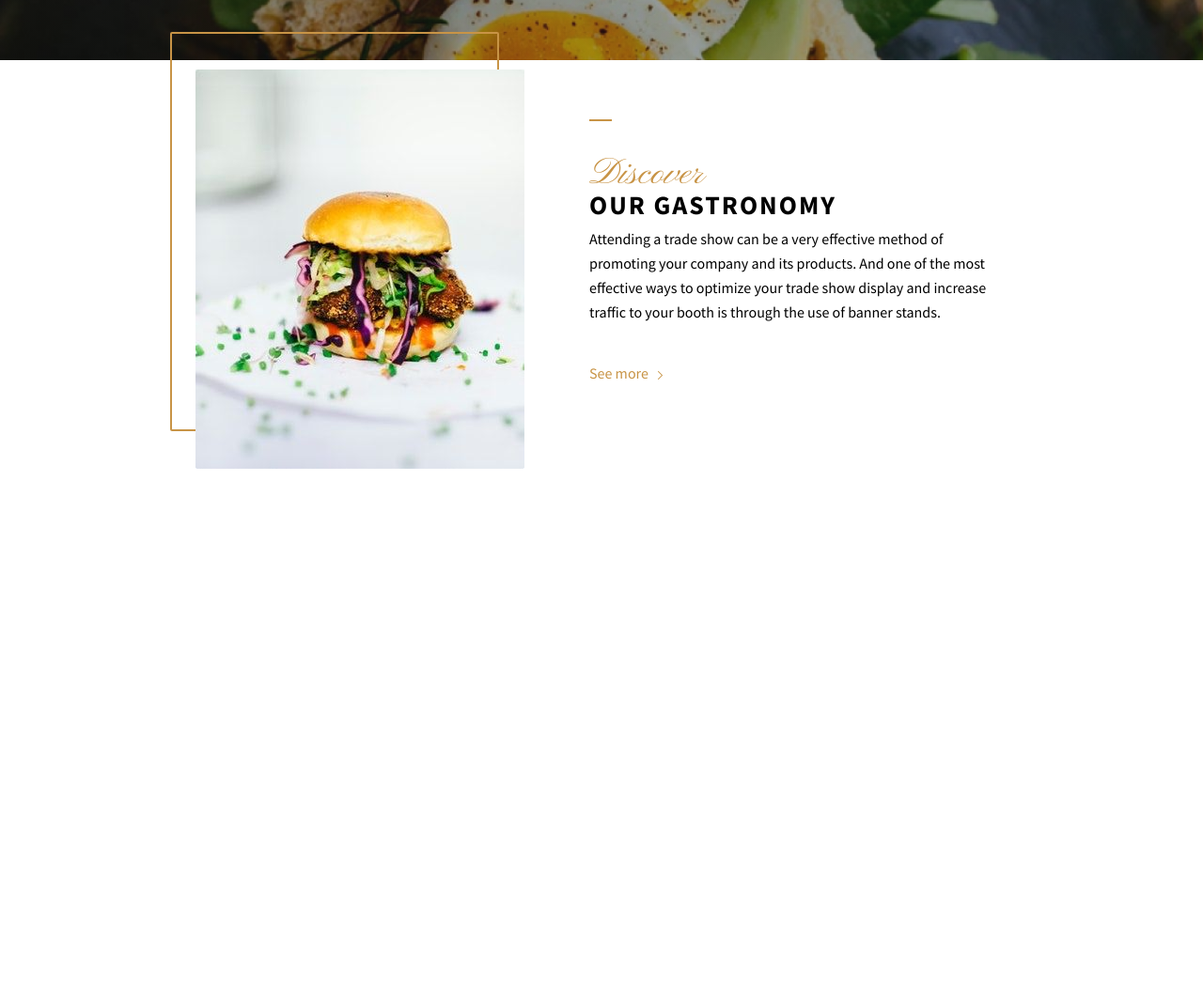
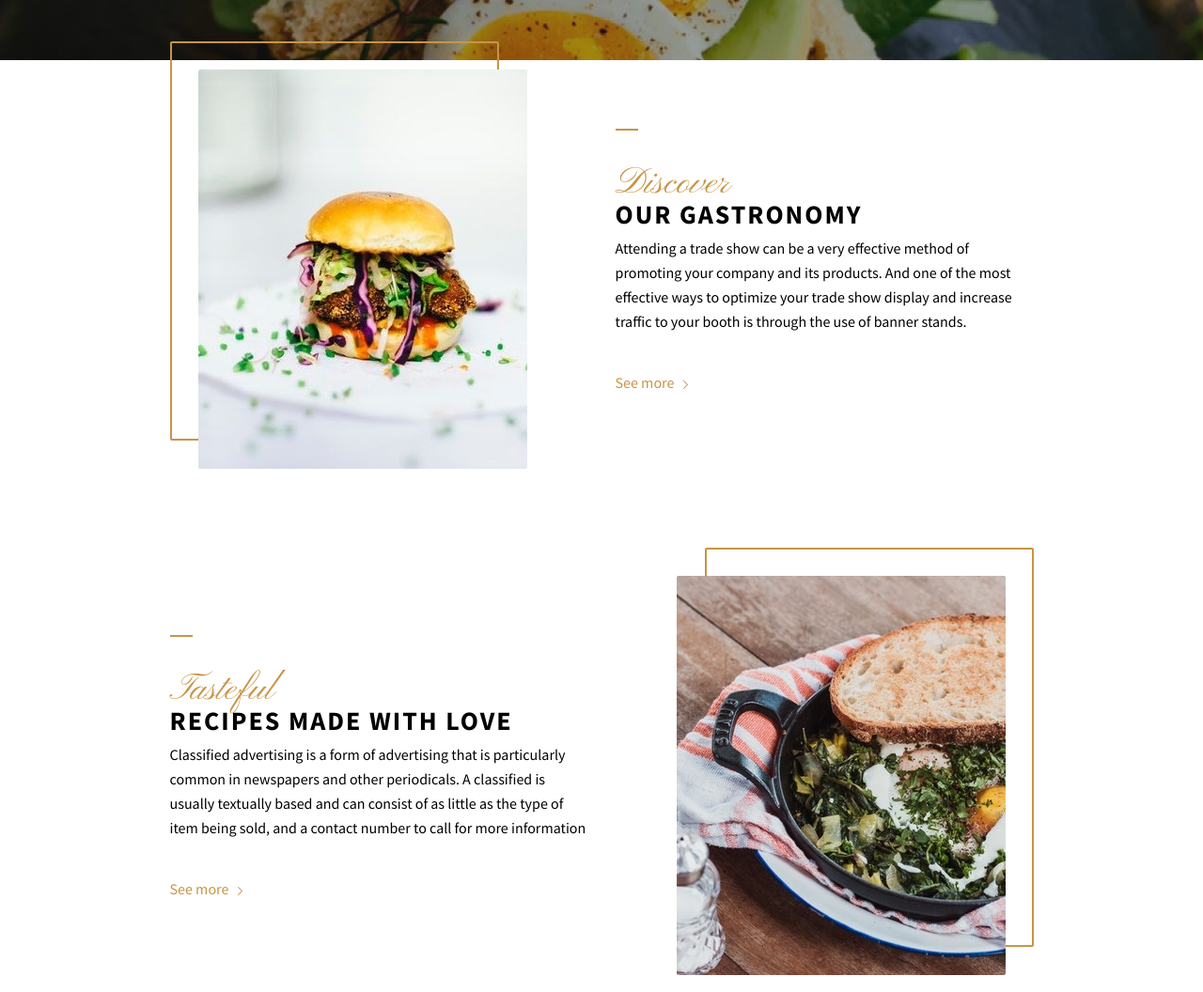
Before and after one commit to Shirumipi/TP-Restaurant, a plain HTML site: page index.html in a window 1280 px wide. Shown: the part 620-1676 px from the top of the page at 94% size. Before the commit the page ends 1246 px from the top, so only its background shows below. Drawn offline with Linux system fonts and the light colour scheme.

Commit message:
Menu desktop finished

```diff
--- a/index.html
+++ b/index.html
@@ -3,13 +3,11 @@
         <head>
         <meta charset="UTF-8">
         <title>TP Restaurant</title>
-
         <link rel="preconnect" href="https://fonts.googleapis.com">
         <link rel="preconnect" href="https://fonts.gstatic.com" crossorigin>
         <link href="https://fonts.googleapis.com/css2?family=Pinyon+Script&display=swap" rel="stylesheet">
         <link href="https://fonts.googleapis.com/css2?family=Source+Sans+Pro:wght@300;400;700&display=swap" rel="stylesheet">
         <link rel="stylesheet" href="screen.css">
-
     </head>
 
     <body>
@@ -32,13 +30,14 @@
                     <li class="specialities">mediterranean specialities</li>
                 </ul>
         </header>
+        <!-- First Card layout -->
         <section class="card">
-            <div class="card-picture"></div>
-            <div class="box"></div>
-            <div class="card-body">
+            <div class="card-picture card-picture-left"></div>
+            <div class="box-left"></div>
+            <div class="card-body-left">
                 <div class="stroke"></div>
-                <div class="card-body-title">Discover</div>
-                <div class="card-body-title2">Our gastronomy</div>
+                <div class="card-body-discover">Discover</div>
+                <div class="card-body-gastronomy">Our gastronomy</div>
                 <div class="card-body-paragraph">Attending a trade show can be a very effective method of promoting your company and its products.
                     And one of the most effective ways to optimize your trade show display and increase traffic to your
                     booth is through the use of banner stands.
@@ -46,7 +45,22 @@
                 </div>
             </div>
         </section>
+        <br /><br /><br /><br />
+        <!-- Second Card Layout -->
+        <section class="card">
+            <div class="card-body-right">
+                <div class="stroke"></div>
+                <div class="card-body-discover">Tasteful</div>
+                <div class="card-body-gastronomy">Recipes made with love</div>
+                <div class="card-body-paragraph">Classified advertising is a form of advertising that is particularly common in newspapers and other periodicals.
+                    A classified is usually textually based and can consist of as little as the type of item being sold, and a contact number to call for more information
+                    <a href="#" class="card-body-btn">See more</a>
+                </div>
+            </div>
+            <div class="box-right"></div>
+            <div class="card-picture card-picture-right"></div>
+        </section>
         <h1>Title</h1>
         <p>Para</p>
     </body>
-</HTML>
+</html>
--- a/screen.css
+++ b/screen.css
@@ -121,19 +121,23 @@ li {
     margin: 20px 25px 0 20px;
 }
 
-.card-body-title {
+.card-body-discover {
     font-family: "Pinyon Script", serif;
     font-size: 2.5rem;
     color: #C89446;
     width: 100px;
 }
 
-.card-body-title2 {
+.card-body-gastronomy {
     font-family: "source sans pro", sans-serif;
     font-size: 1.75rem;
     font-weight: 700;
     letter-spacing: 2px;
     text-transform: uppercase;
+    color: #000;
+}
+.card-body-paragraph{
+    color: #000;
 }
 
 .card-body-btn {
@@ -205,30 +209,46 @@ li {
     .card {
         height: 455px;
         width: 919px;
-        margin-top: -30px;
+        margin-top: -20px;
         margin-left: auto;
         margin-right: auto;
         display: flex;
-        justify-content: center;
+        justify-content: space-between;
         align-items: center;
         position: relative;
     }
-    .card-body {
+    .card-body-left {
         width: 445px;
         height: 269px;
         margin-left: 94px;
         margin-top: 0;
     }
-    .card-picture {
+
+    .card-body-right{
+        width: 445px;
+        height: 269px;
+        margin-right: 94px;
+        margin-top: 0;
+    }
+    .card-picture-left {
         background: url(img/burger_desktop.jpg);
         height: 425px;
         width: 350px;
-        padding: 0px;
-        margin: 0;
-        transform: translate(25px, 25px);
+        padding: 0;
+        margin: -30px 0 0 0;
+        transform: translate(30px,30px);
         z-index: 2;
     }
-    .box {
+     .card-picture-right {
+        background: url(img/crusted-chicken.jpg);
+        height: 425px;
+        width: 350px;
+        padding: 0;
+        margin: -30px 0 0 0;
+        transform: translate(-30px,30px);
+        z-index: 2;
+    }
+    .box-left {
         content: '';
         height: 425px;
         width: 350px;
@@ -236,14 +256,25 @@ li {
         border-radius: 2px;
         position: absolute;
         top: 0;
-        left: 0;
+        left:0;
         z-index: 1;
     }
-    .card-body-title {
+     .box-right {
+        content: '';
+        height: 425px;
+        width: 350px;
+        border: solid 2px #C89446;
+        border-radius: 2px;
+        position: absolute;
+        top: 0;
+        right:0;
+        z-index: 1;
+    }
+    .card-body-discover {
         margin-top: 0;
         padding-top: 0;
     }
-    .card-body-title2{
+    .card-body-gastronomy{
         margin-top: -22px;
         padding-top: 0;
     }
```
